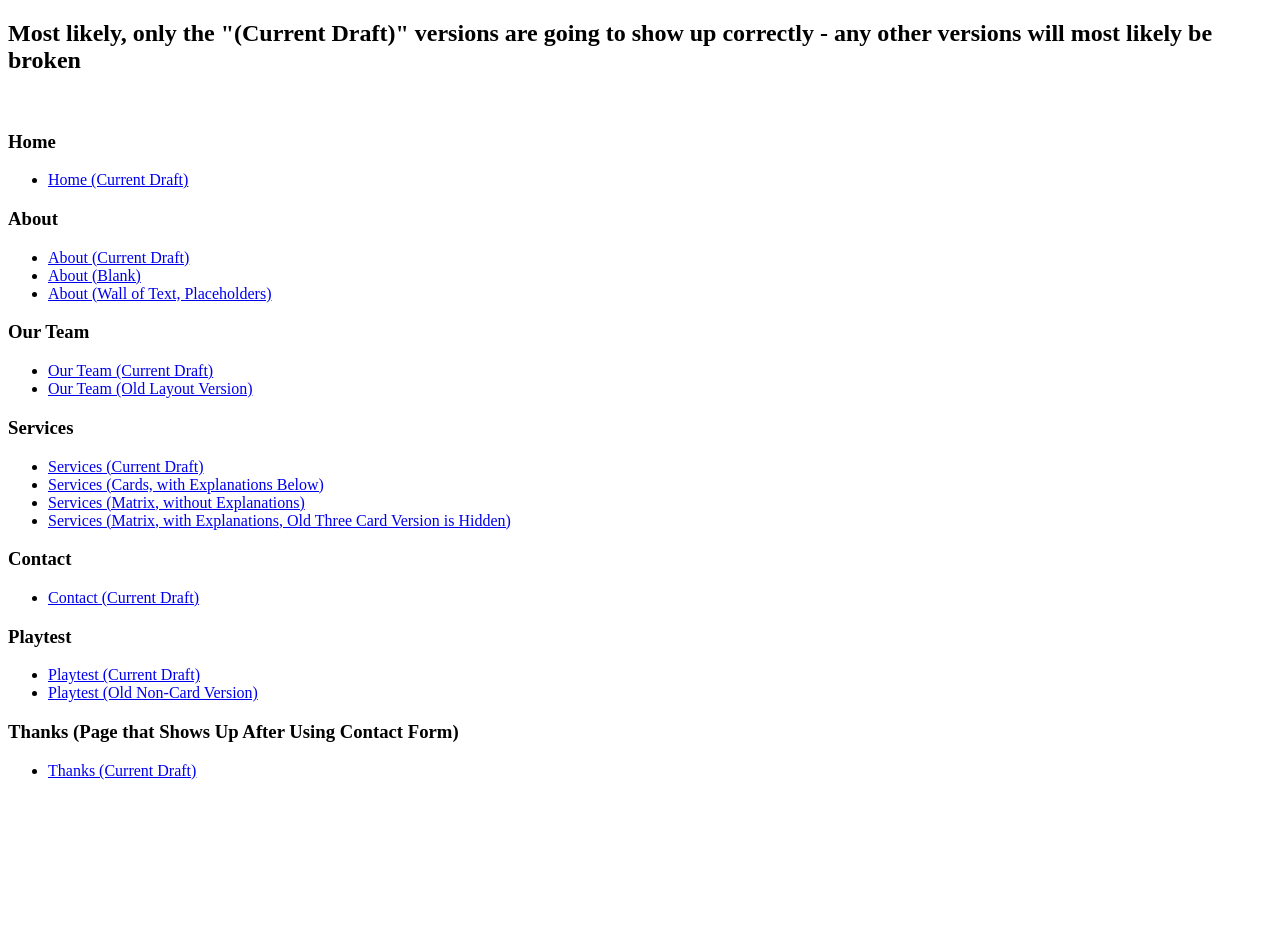
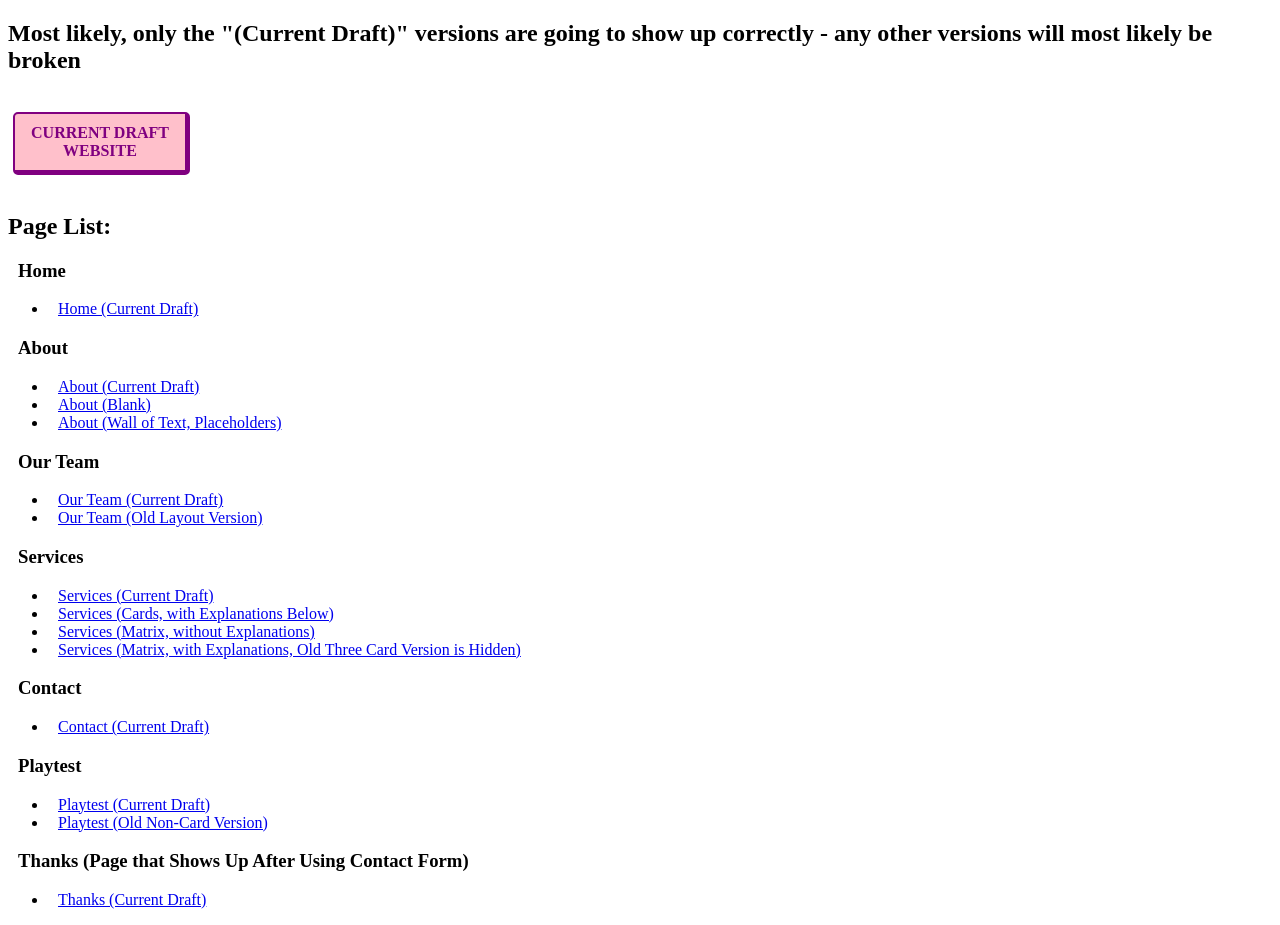
Before and after one commit to ufi-test/ufi-test.github.io, a plain HTML site: page index.html in a window 1280 px wide. Before the commit the page ends 800 px from the top, so only its background shows below. Drawn offline with Linux system fonts and the light colour scheme.

Commit message:
Add files via upload

```diff
--- a/index.html
+++ b/index.html
@@ -1,11 +1,47 @@
 <!doctype html>
 <html>
-  <head>
-    <title>Work In Progress</title>
-  </head>
-  <body>
+<head>
+	<title>Work In Progress</title>
+	<style>
+		#pagelink {
+			text-decoration: none;
+		}
+
+		.button1 {
+			margin-left: 5px;
+			border-radius: 5px;
+			background-color: pink;
+			padding: 10px;
+			width: 150px;
+			height: auto;
+			text-align: center;
+			color: purple;
+			font-weight: bold;
+			border-style: solid;
+			border-width: 2px 5px 5px 2px;
+			border-color: purple;
+		}
+
+		.button1:hover {
+			opacity: 0.75;
+			border-width: 5px 2px 2px 5px;
+		}
+
+		h3 {
+			padding-left: 10px;
+		}
+
+		li {
+			padding-left: 10px;
+		}
+	</style>
+</head>
+<body>
 	<h2>Most likely, only the "(Current Draft)" versions are going to show up correctly - any other versions will most likely be broken</h2>
 	<br />
+	<a id="pagelink" href="site/index.html"><div class="button1">CURRENT DRAFT WEBSITE</div></a>
+	<br />
+	<h2>Page List:</h2>
 	<h3>Home</h3>
 		<ul>
 		<li><a href="site/index.html">Home (Current Draft)</a></li>
@@ -41,5 +77,5 @@
 		<ul>
 		<li><a href="site/thanks.html">Thanks (Current Draft)</a></li>
 		</ul>
-  </body>
+</body>
 </html>
```
